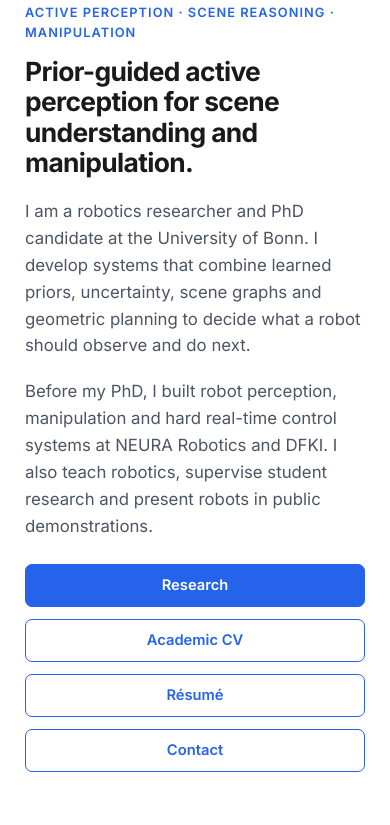
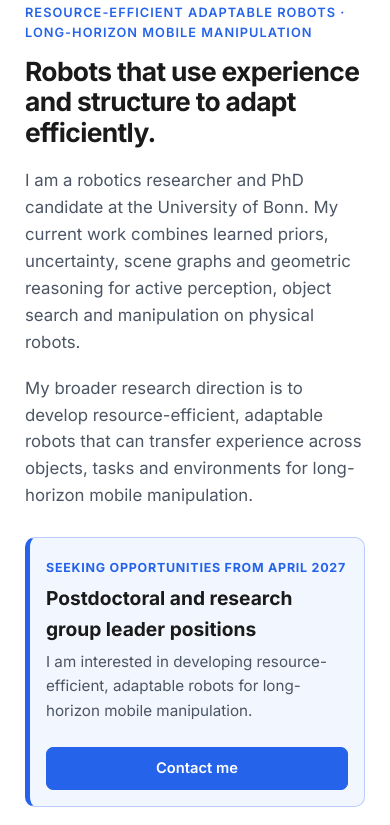
Before and after one commit to rohitmenon86/rohit-menon.github.io, a plain HTML site: page index.html in a window 390 px wide. Shown: the part 442-1267 px from the top of the page. Drawn offline with Linux system fonts and the light colour scheme.

Commit message:
Update academic profile and research direction

```diff
--- a/assets/css/main.css
+++ b/assets/css/main.css
@@ -791,6 +791,48 @@ p {
   color: var(--text-muted);
 }
 
+.opportunity-banner {
+  display: flex;
+  align-items: center;
+  justify-content: space-between;
+  gap: 1.5rem;
+  max-width: 900px;
+  margin: 1.75rem 0 0;
+  padding: 1.25rem 1.4rem;
+  border: 1px solid rgba(37, 99, 235, 0.28);
+  border-left: 5px solid var(--accent-color);
+  border-radius: 10px;
+  background: rgba(37, 99, 235, 0.06);
+}
+
+.opportunity-banner h2 {
+  margin: 0.2rem 0 0.35rem;
+  padding: 0;
+  border: 0;
+  font-size: 1.2rem;
+}
+
+.opportunity-banner p {
+  max-width: 680px;
+  margin: 0;
+  color: var(--text-muted);
+  font-size: 0.95rem;
+}
+
+.opportunity-banner .button {
+  flex: 0 0 auto;
+  margin: 0;
+  white-space: nowrap;
+}
+
+.opportunity-label {
+  color: var(--accent-color);
+  font-size: 0.78rem;
+  font-weight: 700;
+  letter-spacing: 0.06em;
+  text-transform: uppercase;
+}
+
 .button-row,
 .project-links {
   display: flex;
@@ -1160,6 +1202,11 @@ p {
 }
 
 @media (max-width: 900px) {
+  .opportunity-banner {
+    align-items: flex-start;
+    flex-direction: column;
+  }
+
   .theme-grid,
   .summary-grid,
   .updates-grid,
@@ -1213,6 +1260,15 @@ p {
     font-size: 1.05rem;
   }
 
+  .opportunity-banner {
+    padding: 1rem;
+  }
+
+  .opportunity-banner .button {
+    justify-content: center;
+    width: 100%;
+  }
+
   .project-card,
   .theme-card,
   .summary-card,
--- a/index.html
+++ b/index.html
@@ -8,13 +8,13 @@
   <link rel="preconnect" href="https://fonts.gstatic.com" crossorigin>
   <link href="https://fonts.googleapis.com/css2?family=Inter:wght@400;500;600;700&amp;display=swap" rel="stylesheet">
   <link rel="canonical" href="https://rohit-menon.com/">
-  <meta name="description" content="Rohit Menon develops prior-guided active perception for scene understanding and manipulation, from scene reasoning to real robot systems.">
+  <meta name="description" content="Rohit Menon develops resource-efficient, adaptable robots for long-horizon mobile manipulation.">
   <meta property="og:type" content="website">
   <meta property="og:url" content="https://rohit-menon.com/">
   <meta property="og:title" content="Rohit Menon | Robotics Researcher">
   <meta property="og:description" content="Prior-guided active perception for scene understanding and manipulation.">
   <meta property="og:image" content="https://rohit-menon.com/assets/publications/hortibot_coverfigure.png">
-  <link rel="stylesheet" href="assets/css/main.css?v=20261005.3">
+  <link rel="stylesheet" href="assets/css/main.css?v=20261123.1">
 </head>
 <body>
   <nav class="top-nav" aria-label="Primary navigation">
@@ -35,7 +35,7 @@
   <div class="page-wrapper">
     <aside class="sidebar">
       <div class="sidebar-profile">
-        <img src="assets/profile_pic.png" alt="Portrait of Rohit Menon" class="sidebar-img">
+        <img src="assets/profile_pic.png?v=20261123.2" alt="Portrait of Rohit Menon" class="sidebar-img">
         <div class="sidebar-name"><a href="index.html">Rohit Menon</a></div>
         <p class="sidebar-tagline">Robotics researcher<br>University of Bonn</p>
       </div>
@@ -52,10 +52,14 @@
 
     <main class="main-content" id="content">
       <section>
-        <p class="eyebrow">Active perception · scene reasoning · manipulation</p>
-        <h1 class="hero-title">Prior-guided active perception for scene understanding and manipulation.</h1>
-        <p class="hero-lede">I am a robotics researcher and PhD candidate at the University of Bonn. I develop systems that combine learned priors, uncertainty, scene graphs and geometric planning to decide what a robot should observe and do next.</p>
-        <p class="hero-lede">Before my PhD, I built robot perception, manipulation and hard real-time control systems at NEURA Robotics and DFKI. I also teach robotics, supervise student research and present robots in public demonstrations.</p>
+        <p class="eyebrow">Resource-efficient adaptable robots · long-horizon mobile manipulation</p>
+        <h1 class="hero-title">Robots that use experience and structure to adapt efficiently.</h1>
+        <p class="hero-lede">I am a robotics researcher and PhD candidate at the University of Bonn. My current work combines learned priors, uncertainty, scene graphs and geometric reasoning for active perception, object search and manipulation on physical robots.</p>
+        <p class="hero-lede">My broader research direction is to develop resource-efficient, adaptable robots that can transfer experience across objects, tasks and environments for long-horizon mobile manipulation.</p>
+        <aside class="opportunity-banner" aria-label="Position availability">
+          <div><span class="opportunity-label">Seeking opportunities from April 2027</span><h2>Postdoctoral and research group leader positions</h2><p>I am interested in developing resource-efficient, adaptable robots for long-horizon mobile manipulation.</p></div>
+          <a class="button primary" href="mailto:rohit.menon@uni-bonn.de?subject=Research%20opportunity">Contact me</a>
+        </aside>
         <div class="button-row">
           <a class="button primary" href="research.html">Research</a>
           <a class="button" href="Rohit_Menon_Academic_CV.pdf">Academic CV</a>
@@ -75,15 +79,17 @@
       <section aria-labelledby="themes-title">
         <h2 id="themes-title">Research themes</h2>
         <div class="theme-grid">
-          <article class="theme-card"><h3>Incomplete observations</h3><p>Shape completion, uncertainty estimation and persistent mapping for scenes a robot cannot fully observe.</p></article>
-          <article class="theme-card"><h3>Reasoning and active perception</h3><p>Scene graphs, object search and view planning that connect semantic priors to physical actions.</p></article>
-          <article class="theme-card"><h3>Perception–action integration</h3><p>Real mobile manipulators, multi-arm systems and shared autonomy validated beyond simulation.</p></article>
+          <article class="theme-card"><div class="date-label">Current foundation</div><h3>Sparse world models and uncertainty</h3><p>Object-centric scene graphs and persistent beliefs that combine transferable priors with partial local observations.</p></article>
+          <article class="theme-card"><div class="date-label">Research direction</div><h3>Resource-efficient robot learning</h3><p>Reusing structured knowledge and experience to reduce the data, computation and interaction needed for new tasks.</p></article>
+          <article class="theme-card"><div class="date-label">Research direction</div><h3>Adaptable mobile manipulation</h3><p>Robots that refine their understanding and behavior across objects, tasks and environments over long horizons.</p></article>
         </div>
       </section>
 
       <section aria-labelledby="updates-title">
         <h2 id="updates-title">Selected updates</h2>
         <div class="updates-grid">
+          <article class="update-card"><span class="date-label">November 2026</span><h3>RSS 2027 Shepherd</h3><p>Serving as a Shepherd for Robotics: Science and Systems 2027.</p></article>
+          <article class="update-card"><span class="date-label">November 2026</span><h3>HRI 2027 Pioneers Senior Reviewer</h3><p>Serving as a Senior Reviewer for the HRI 2027 Pioneers Workshop.</p></article>
           <article class="update-card"><span class="date-label">September 2026</span><h3>SG-AMP preprint</h3><p>Scene-graph-guided active perception with uncertainty-aware depth completion and semantics-aware motion planning.</p><a href="https://arxiv.org/abs/2609.01579">Read the preprint</a></article>
           <article class="update-card"><span class="date-label">June 2026</span><h3>Two thesis awards</h3><p>Two supervised MSc theses received the Bonner Informatik Group Best Thesis Award and the Grace Hopper Thesis Award.</p><a href="https://www.hrl.uni-bonn.de/news">HRL news</a></article>
           <article class="update-card"><span class="date-label">October 2025</span><h3>IROS workshop award</h3><p>Best Poster Award for open-vocabulary semantic search in scene graphs—a distinct precursor to the later O-STaR work.</p><a href="https://www.hrl.uni-bonn.de/news">Award announcement</a></article>
```
Also changed, not shown: cv.html (+2 -2 lines), experience.html (+2 -6 lines), research.html (+9 -7 lines), teaching.html (+4 -8 lines), assets/profile_pic.png, 7 other files.
